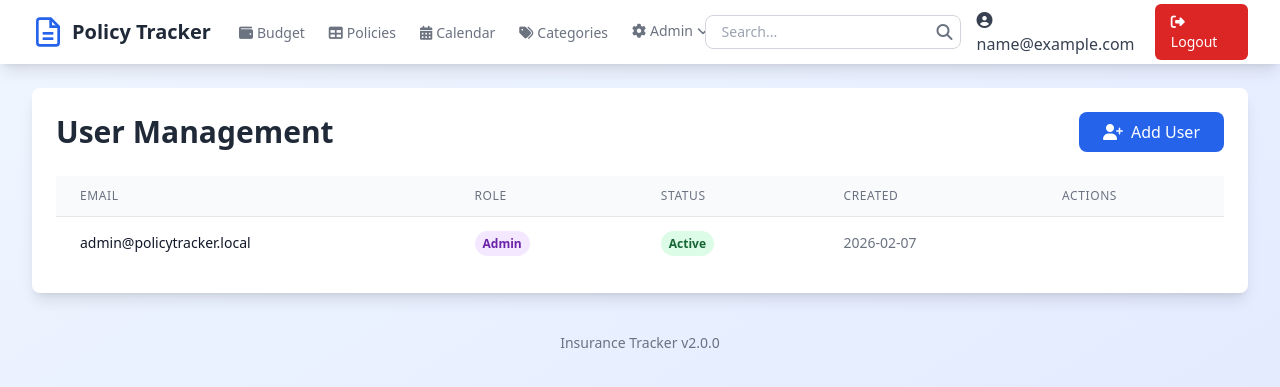
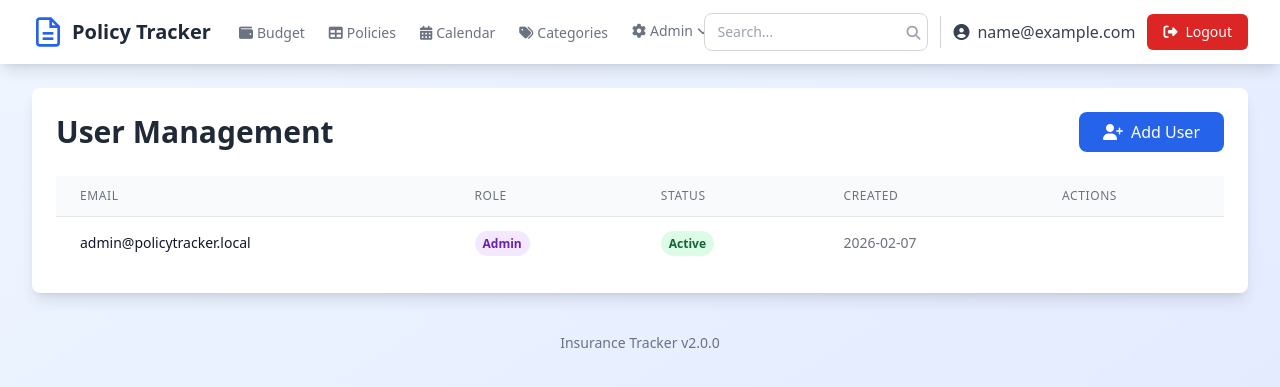
Before and after one commit to adrianchatto/insurance-tracker, a Flask app: page /users in a window 1280 px wide. Shown: the top 387 px of the page. Run offline with Flask 3, Linux system fonts and the light colour scheme; the visitor is signed in with stand-in values (Sample User, id 1); data comes from the database, SQL or seed files in the repository; some libraries are stand-ins or nearby versions.

Commit message:
Fix UI alignment and add multi-select category filter
Changes:
- Fixed search bar alignment in navigation with better spacing
- Added visual separator between search and user account section
- Fixed actions column width and spacing on policies page
- Actions icons now properly aligned with flex layout
- Added multi-select category filter with checkboxes
- Users can now filter policies by multiple categories at once
- Filter dropdown shows selected count and colored category dots
- Clear filters button to reset selection

Co-Authored-By: Claude Sonnet 4.5 <noreply@anthropic.com>

```diff
--- a/app.py
+++ b/app.py
@@ -262,13 +262,16 @@ def calculate_days_until_expiry(end_date_str):
 @app.route('/policies')
 @login_required
 def policies():
-    category_filter = request.args.get('category', '')
+    # Support multiple category filters
+    category_filters = request.args.getlist('category')
 
     conn = get_db()
     c = conn.cursor()
 
-    if category_filter:
-        c.execute("SELECT * FROM financial_items WHERE is_policy = 1 AND category = ? ORDER BY end_date", (category_filter,))
+    if category_filters:
+        # Create placeholders for SQL IN clause
+        placeholders = ','.join('?' * len(category_filters))
+        c.execute(f"SELECT * FROM financial_items WHERE is_policy = 1 AND category IN ({placeholders}) ORDER BY end_date", category_filters)
     else:
         c.execute("SELECT * FROM financial_items WHERE is_policy = 1 ORDER BY end_date")
 
@@ -288,7 +291,7 @@ def policies():
         policy_dict['category_color'] = categories_dict.get(policy['category'], '#3B82F6')
         policies_with_days.append(policy_dict)
 
-    return render_template('index.html', policies=policies_with_days, categories=categories, selected_category=category_filter)
+    return render_template('index.html', policies=policies_with_days, categories=categories, selected_categories=category_filters)
 
 @app.route('/calendar')
 @login_required
--- a/templates/base.html
+++ b/templates/base.html
@@ -57,20 +57,21 @@
                         {% endif %}
                     </div>
                 </div>
-                <div class="hidden sm:ml-6 sm:flex sm:items-center space-x-4">
+                <div class="hidden sm:ml-6 sm:flex sm:items-center space-x-3">
                     <!-- Search Box -->
-                    <form action="{{ url_for('search') }}" method="get" class="relative">
+                    <form action="{{ url_for('search') }}" method="get" class="relative flex-shrink-0">
                         <input type="text" name="q" placeholder="Search..."
-                               class="px-4 py-1.5 pr-10 border border-gray-300 rounded-lg text-sm focus:outline-none focus:ring-2 focus:ring-blue-500 w-64"
+                               class="px-3 py-2 pr-9 border border-gray-300 rounded-lg text-sm focus:outline-none focus:ring-2 focus:ring-blue-500 w-56"
                                value="{{ request.args.get('q', '') }}">
-                        <button type="submit" class="absolute right-2 top-1/2 transform -translate-y-1/2 text-gray-500 hover:text-gray-700">
-                            <i class="fas fa-search"></i>
+                        <button type="submit" class="absolute right-2 top-1/2 transform -translate-y-1/2 text-gray-400 hover:text-gray-600">
+                            <i class="fas fa-search text-sm"></i>
                         </button>
                     </form>
-                    <a href="{{ url_for('account') }}" class="text-gray-700 hover:text-gray-900">
+                    <div class="border-l border-gray-300 h-8"></div>
+                    <a href="{{ url_for('account') }}" class="text-gray-700 hover:text-gray-900 flex items-center whitespace-nowrap">
                         <i class="fas fa-user-circle mr-2"></i>{{ session.email }}
                     </a>
-                    <a href="{{ url_for('logout') }}" class="bg-red-600 text-white px-4 py-2 rounded-md text-sm font-medium hover:bg-red-700">
+                    <a href="{{ url_for('logout') }}" class="bg-red-600 text-white px-4 py-2 rounded-md text-sm font-medium hover:bg-red-700 flex items-center whitespace-nowrap">
                         <i class="fas fa-sign-out-alt mr-2"></i>Logout
                     </a>
                 </div>
```
Also changed, not shown: templates/index.html (+64 -7 lines).
